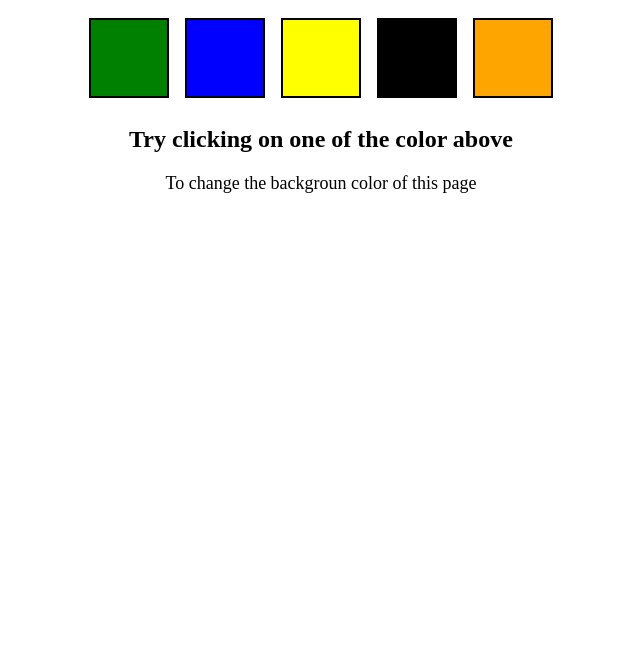
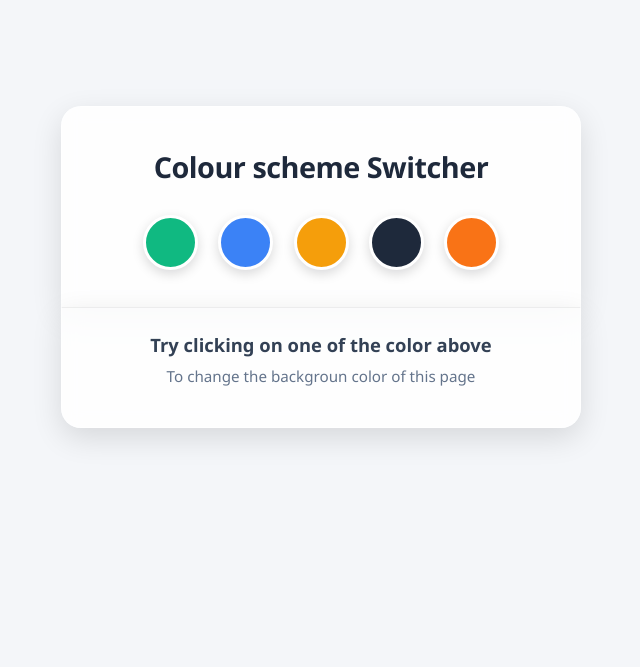
Before and after one commit to Devhumza14/Javascript-chai-or-code, a plain HTML site: page projects/color_changer/index.html in a window 1280 px wide. Shown: the part 133-800 px from the top of the page, without its empty margins (319-959 px from the left). Drawn offline with Linux system fonts and the light colour scheme.

Commit message:
change project 1 css

```diff
--- a/projects/color_changer/style.css
+++ b/projects/color_changer/style.css
@@ -1,63 +1,108 @@
+/* Reset & Base Styles */
 * {
-  font-family: 'Times New Roman', Times, serif;
+  margin: 0;
+  padding: 0;
   box-sizing: border-box;
+  font-family: 'Segoe UI', Tahoma, Geneva, Verdana, sans-serif;
 }
 
 body {
-  margin: 0;
+  min-height: 100vh;
+  display: flex;
+  flex-direction: column;
+  justify-content: center;
+  align-items: center;
+  background-color: #f4f6f9;
+  transition: background-color 0.4s ease-in-out;
   padding: 20px;
-  text-align: center;
-  transition: background-color 0.3s ease, color 0.3s ease;
 }
 
-.canvas {
-  display: flex;
-  justify-content: center;
-  align-items: center;
-  flex-wrap: wrap;
-  max-width: 600px;
-  margin: 40px auto 20px auto;
+/* Frosted Glass Container for Top & Bottom Sections */
+.canvas,
+.content {
+  background: rgba(255, 255, 255, 0.85);
+  backdrop-filter: blur(10px);
+  -webkit-backdrop-filter: blur(10px);
+  width: 100%;
+  max-width: 520px;
+  text-align: center;
+  box-shadow: 0 10px 30px rgba(0, 0, 0, 0.12);
+  border: 1px solid rgba(255, 255, 255, 0.5);
 }
 
-/* Forces the h1 to stay on its own full line above the buttons */
-.canvas h1 {
-  width: 100%;
-  margin-bottom: 25px;
+/* Top Section */
+.canvas {
+  padding: 2.5rem 2rem 2rem;
+  border-radius: 20px 20px 0 0;
+  border-bottom: none;
 }
 
-.button {
-  width: 80px;
-  height: 80px;
-  border: 2px solid black;
-  margin: 8px;
-  cursor: pointer;
+.canvas h1 {
+  font-size: 1.8rem;
+  color: #1e293b;
+  margin-bottom: 1.8rem;
+  letter-spacing: -0.5px;
 }
 
-/* Button Colors matching your exact HTML IDs */
+/* Color Swatch Buttons */
+.button {
+  display: inline-block;
+  width: 55px;
+  height: 55px;
+  margin: 0 8px;
+  border-radius: 50%;
+  cursor: pointer;
+  border: 3px solid #ffffff;
+  box-shadow: 0 4px 12px rgba(0, 0, 0, 0.15);
+  transition: transform 0.25s cubic-bezier(0.34, 1.56, 0.64, 1), box-shadow 0.25s ease;
+}
+
+.button:hover {
+  transform: translateY(-6px) scale(1.08);
+  box-shadow: 0 10px 20px rgba(0, 0, 0, 0.25);
+}
+
+.button:active {
+  transform: scale(0.95);
+}
+
+/* Individual Swatch Colors */
 #green {
-  background-color: green;
+  background-color: #10b981;
 }
 
 #blue {
-  background-color: blue;
+  background-color: #3b82f6;
 }
 
 #yellow {
-  background-color: yellow;
+  background-color: #f59e0b;
 }
 
 #black {
-  background-color: black;
+  background-color: #1e293b;
 }
 
 #orange {
-  background-color: orange;
+  background-color: #f97316;
 }
 
+/* Bottom Instruction Section */
 .content {
-  margin-top: 20px;
+  padding: 1.5rem 2rem 2.5rem;
+  border-radius: 0 0 20px 20px;
+  border-top: 1px solid rgba(0, 0, 0, 0.06);
+}
+
+.content h2 {
+  font-size: 1.15rem;
+  font-weight: 600;
+  color: #334155;
+  margin-bottom: 0.5rem;
 }
 
 .jello {
-  font-size: 18px;
+  display: inline-block;
+  font-size: 0.95rem;
+  color: #64748b;
 }
```
